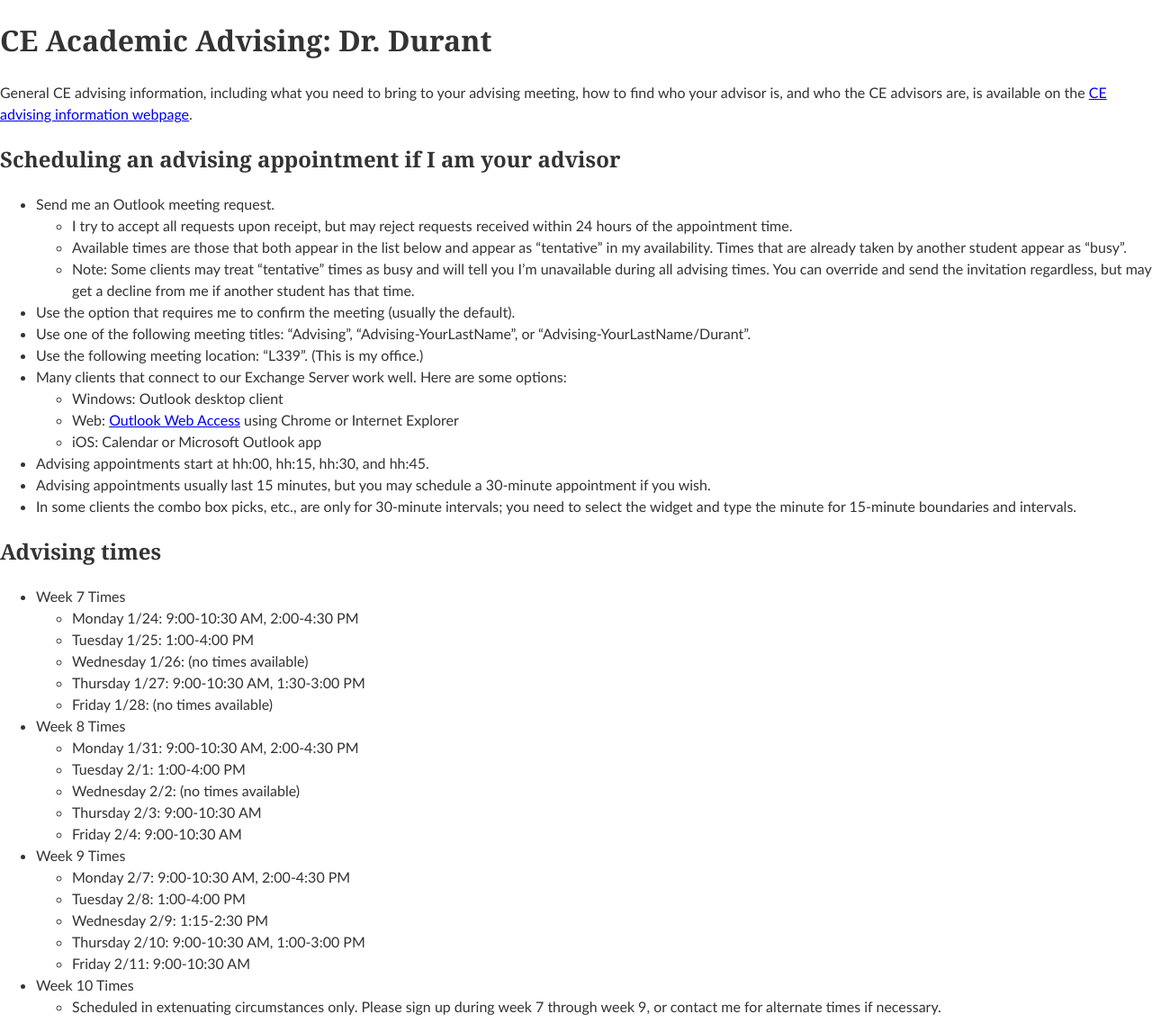
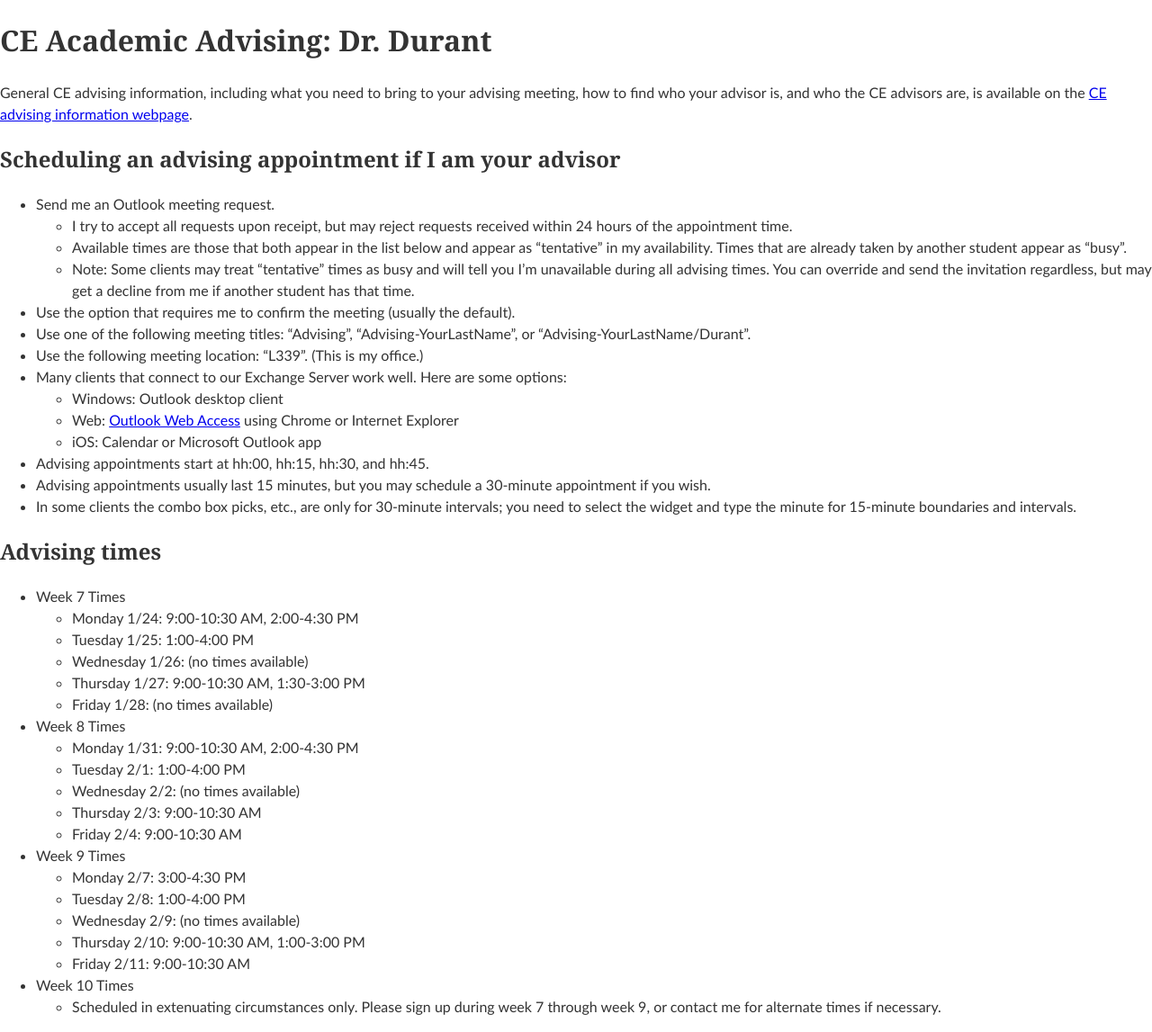
Before and after one commit to edurant/edurant.github.io, a Jekyll site: the page built from advising/durant.md, in a window 1280 px wide. Shown: the whole page at 90% size. Built offline with Jekyll 4.4.1, drawn with Linux system fonts in a browser that asks for light colours.

```diff
--- a/advising/durant.md
+++ b/advising/durant.md
@@ -39,9 +39,9 @@
   * Friday 2/4: 9:00-10:30 AM
 
 * Week 9 Times
-  * Monday 2/7: 9:00-10:30 AM, 2:00-4:30 PM
+  * Monday 2/7: 3:00-4:30 PM
   * Tuesday 2/8: 1:00-4:00 PM
-  * Wednesday 2/9: 1:15-2:30 PM
+  * Wednesday 2/9: (no times available)
   * Thursday 2/10: 9:00-10:30 AM, 1:00-3:00 PM
   * Friday 2/11: 9:00-10:30 AM
 
```
